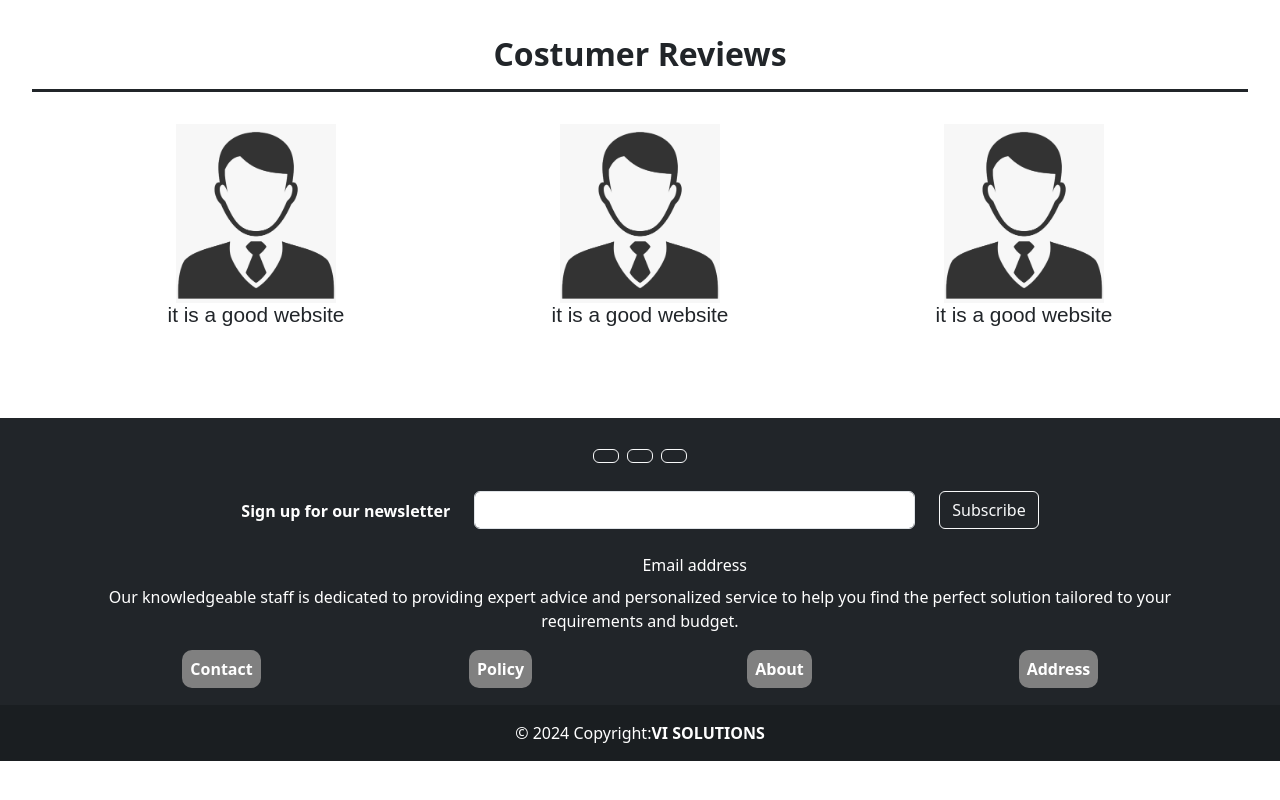
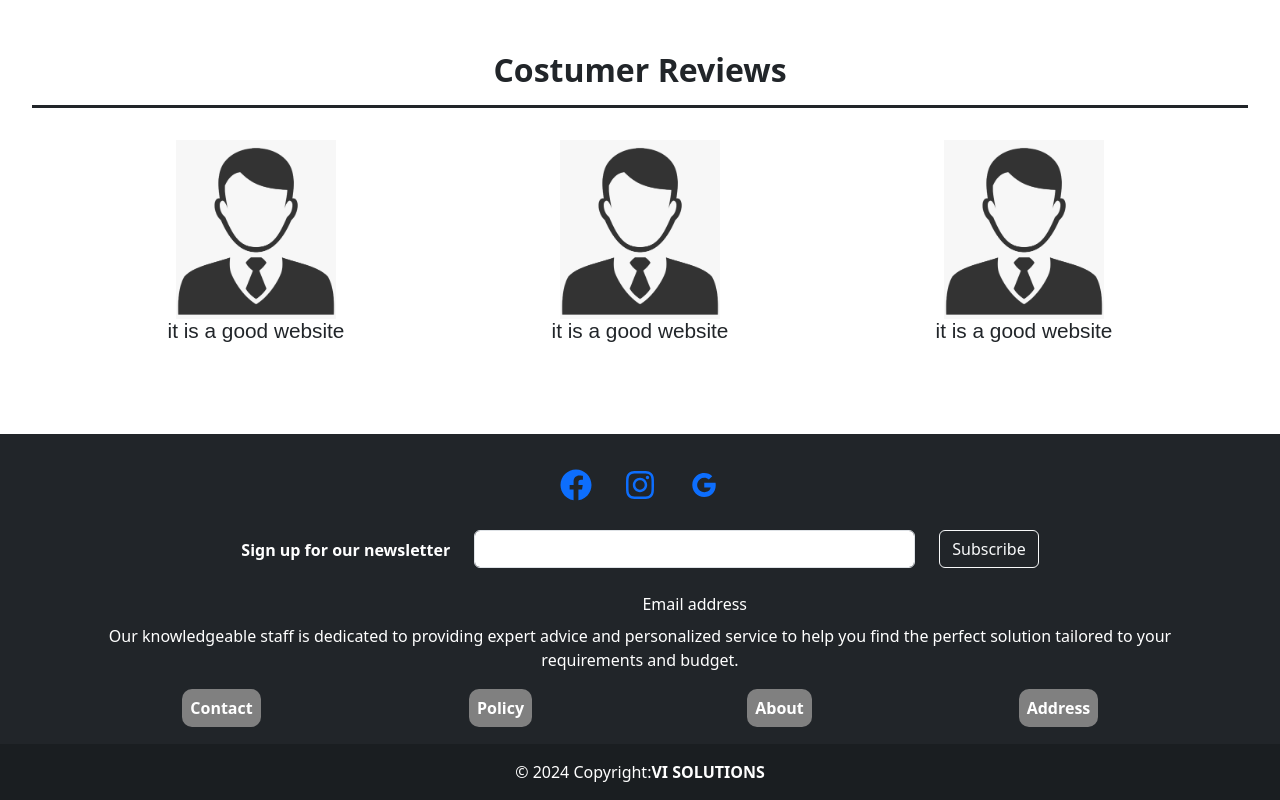
Before and after one commit to vipunsanjana/Software-Archechure-Group-Project-REACT-JS-FRONTEND, a React (Create React App) app: page / in a window 1280 px wide. Shown: the part 1285-2085 px from the top of the page. Before the commit the page ends 2046 px from the top, so only its background shows below. Built offline with nearby package versions, Linux system fonts and the light colour scheme; no server answers.

Commit message:
icons linked succeefully

```diff
--- a/package.json
+++ b/package.json
@@ -3,6 +3,10 @@
   "version": "0.1.0",
   "private": true,
   "dependencies": {
+    "@fortawesome/fontawesome-svg-core": "^6.5.1",
+    "@fortawesome/free-brands-svg-icons": "^6.5.1",
+    "@fortawesome/free-solid-svg-icons": "^6.5.1",
+    "@fortawesome/react-fontawesome": "^0.2.0",
     "@testing-library/jest-dom": "^5.17.0",
     "@testing-library/react": "^13.4.0",
     "@testing-library/user-event": "^13.5.0",
--- a/src/components/Layout/Footer.js
+++ b/src/components/Layout/Footer.js
@@ -1,120 +1,156 @@
-// import React from "react";
-// import { Link } from "react-router-dom";
-
-// const Footer = () => {
-//   return (
-//     <div className="footer">
-//       <h1 className="text-center text-white bg-black py-2">
-//         All Rights Reserved &copy; Techinfoyt
-//       </h1>
-//
-//     </div>
-//   );
-// };
-
-// export default Footer;
-
-import React from 'react';
-
-
-
+import React from "react";
 import {
   MDBFooter,
   MDBContainer,
   MDBInput,
   MDBCol,
   MDBRow,
-  MDBBtn
-} from 'mdb-react-ui-kit';
-
+  MDBBtn,
+  MDBIcon,
+} from "mdb-react-ui-kit";
+import { FaFacebook, FaGoogle } from "react-icons/fa";
+import { AiOutlineGoogle } from "react-icons/ai";
+import { FaInstagram } from "react-icons/fa";
+import { Link } from "react-router-dom";
 export default function Footer() {
   return (
-    <MDBFooter className='text-center' color='white' bgColor='dark'>
-      <MDBContainer className='p-4'>
-        <section className='mb-4'>
-          <MDBBtn outline color="light" floating className='m-1' href='#!' role='button'>
-
-          </MDBBtn>
-
-          <MDBBtn outline color="light" floating className='m-1' href='#!' role='button'>
-
-          </MDBBtn>
-
-          <MDBBtn outline color="light" floating className='m-1' href='#!' role='button'>
-
-          </MDBBtn>
+    <MDBFooter className="text-center" color="white" bgColor="dark">
+      <MDBContainer className="p-4">
+        <section
+          className="mb-4"
+          style={{
+            display: "flex",
+            justifyContent: "center",
+            fontSize: "2rem",
+            gap: "2rem",
+          }}
+        >
+          <Link to="">
+            <FaFacebook />
+          </Link>
+          <Link to="">
+            <FaInstagram />
+          </Link>
+          <Link to="">
+            <AiOutlineGoogle />
+          </Link>
         </section>
 
-        <section className=''>
-          <form action=''>
-            <MDBRow className='d-flex justify-content-center'>
+        {/* Newsletter signup */}
+        <section>
+          <form action="">
+            <MDBRow className="d-flex justify-content-center">
               <MDBCol size="auto">
-                <p className='pt-2'>
+                <p className="pt-2">
                   <strong>Sign up for our newsletter</strong>
                 </p>
               </MDBCol>
 
-              <MDBCol md='5' start>
-                <MDBInput contrast type='email' label='Email address' className='mb-4' />
+              <MDBCol md="5" start>
+                <MDBInput
+                  contrast
+                  type="email"
+                  label="Email address"
+                  className="mb-4"
+                />
               </MDBCol>
 
               <MDBCol size="auto">
-                <MDBBtn outline color='light' type='submit' className='mb-4'>
+                <MDBBtn outline color="light" type="submit" className="mb-4">
                   Subscribe
                 </MDBBtn>
               </MDBCol>
-
             </MDBRow>
           </form>
         </section>
 
-        <section className='mb-4'>
+        {/* Information sections */}
+        <section className="mb-4">
           <p>
-          Our knowledgeable staff is dedicated to providing expert advice and personalized
-           service to help you find the perfect solution tailored to your requirements and budget.
+            Our knowledgeable staff is dedicated to providing expert advice and
+            personalized service to help you find the perfect solution tailored
+            to your requirements and budget.
           </p>
         </section>
 
         <section>
-          <MDBRow style={{justifyContent:'center'}}>
-            <MDBCol lg='3' md='6' className='mb-4 mb-md-0'>
-
-              <ul className='list-unstyled mb-0'>
+          {/* Navigation links */}
+          <MDBRow style={{ justifyContent: "center" }}>
+            <MDBCol lg="3" md="6" className="mb-4 mb-md-0">
+              <ul className="list-unstyled mb-0">
                 <li>
-                  <a href='#!' className='text-white' style={{ textDecoration: 'none' ,fontWeight: '900',backgroundColor:'grey' ,padding:'.5rem',borderRadius:'10px'      }}>
-                  Contact
+                  <a
+                    href="#!"
+                    className="text-white"
+                    style={{
+                      textDecoration: "none",
+                      fontWeight: "900",
+                      backgroundColor: "grey",
+                      padding: ".5rem",
+                      borderRadius: "10px",
+                    }}
+                  >
+                    Contact
                   </a>
                 </li>
               </ul>
             </MDBCol>
 
-            <MDBCol lg='3' md='6' className='mb-4 mb-md-0'>
-
-              <ul className='list-unstyled mb-0'>
-                <li >
-                  <a href='#!' className='text-white' style={{ textDecoration: 'none' , fontWeight: '900' ,backgroundColor:'grey' ,padding:'.5rem',borderRadius:'10px'}} >
-                  Policy
+            <MDBCol lg="3" md="6" className="mb-4 mb-md-0">
+              <ul className="list-unstyled mb-0">
+                <li>
+                  <a
+                    href="#!"
+                    className="text-white"
+                    style={{
+                      textDecoration: "none",
+                      fontWeight: "900",
+                      backgroundColor: "grey",
+                      padding: ".5rem",
+                      borderRadius: "10px",
+                    }}
+                  >
+                    Policy
                   </a>
                 </li>
               </ul>
             </MDBCol>
 
-            <MDBCol lg='3' md='6' className='mb-4 mb-md-0'>
-
-              <ul className='list-unstyled mb-0'>
+            <MDBCol lg="3" md="6" className="mb-4 mb-md-0">
+              <ul className="list-unstyled mb-0">
                 <li>
-                  <a href='#!' className='text-white' style={{ textDecoration: 'none' , fontWeight: '900',backgroundColor:'grey' ,padding:'.5rem',borderRadius:'10px'}}>
-                  About
+                  <a
+                    href="#!"
+                    className="text-white"
+                    style={{
+                      textDecoration: "none",
+                      fontWeight: "900",
+                      backgroundColor: "grey",
+                      padding: ".5rem",
+                      borderRadius: "10px",
+                    }}
+                  >
+                    About
                   </a>
                 </li>
               </ul>
             </MDBCol>
-            <MDBCol lg='3' md='6' className='mb-4 mb-md-0'>
 
-              <ul className='list-unstyled mb-0'>
+            <MDBCol lg="3" md="6" className="mb-4 mb-md-0">
+              <ul className="list-unstyled mb-0">
                 <li>
-                  <a href='#!' className='text-white' style={{ textDecoration: 'none' , fontWeight: '900',backgroundColor:'grey' ,padding:'.5rem',borderRadius:'10px'}}>
-                  Address
+                  <a
+                    href="#!"
+                    className="text-white"
+                    style={{
+                      textDecoration: "none",
+                      fontWeight: "900",
+                      backgroundColor: "grey",
+                      padding: ".5rem",
+                      borderRadius: "10px",
+                    }}
+                  >
+                    Address
                   </a>
                 </li>
               </ul>
@@ -123,9 +159,17 @@ export default function Footer() {
         </section>
       </MDBContainer>
 
-      <div className='text-center p-3' style={{ backgroundColor: 'rgba(0, 0, 0, 0.2)' }}>
+      {/* Copyright */}
+      <div
+        className="text-center p-3"
+        style={{ backgroundColor: "rgba(0, 0, 0, 0.2)" }}
+      >
         © 2024 Copyright:
-        <a className='text-white' href='https://.com/' style={{ textDecoration: 'none' ,fontWeight: '900'}} >
+        <a
+          className="text-white"
+          href="https://.com/"
+          style={{ textDecoration: "none", fontWeight: "900" }}
+        >
           VI SOLUTIONS
         </a>
       </div>
--- a/src/components/Layout/Home.js
+++ b/src/components/Layout/Home.js
@@ -1,4 +1,3 @@
-import { NavLink } from "react-router-dom";
 import React from 'react'
 
 const Home = () => {
--- a/src/pages/HomePage.js
+++ b/src/pages/HomePage.js
@@ -109,12 +109,12 @@ const HomePage = () => {
   return (
     <Layout title={"ALl Products - Best offers "}>
 
-      <img
+      {/* <img
         src="/images/banner.png"
         className="banner-img"
         alt="bannerimage"
         width={"100%"}
-      />
+      /> */}
 
       <div className="container-fluid row mt-3 home-page">
         <div className="col-md-3 filters">
```
Also changed, not shown: 1 other file (tests, documents, lock files or other folders).
